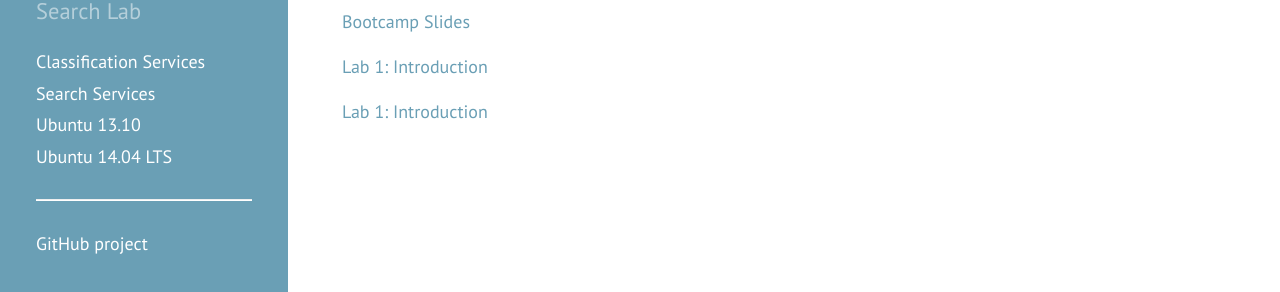
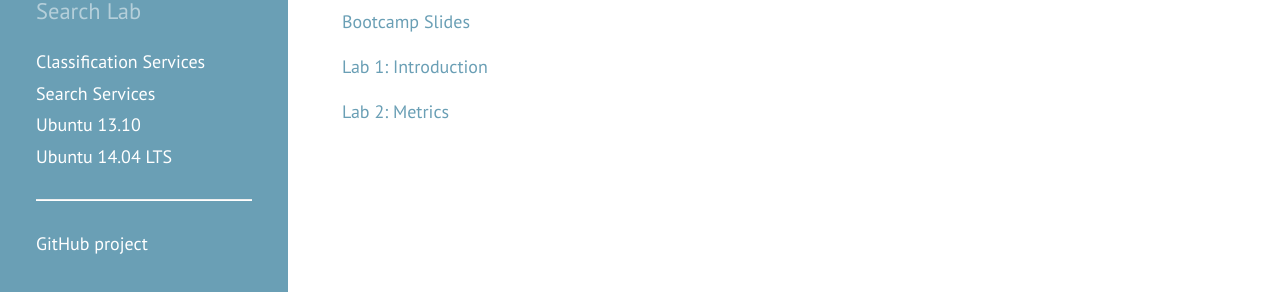
Before and after one commit to novasearch/wiki.novasearch.org, a Jekyll site: the page built from wiki/courses/Bootcamp.md, in a window 1280 px wide. Shown: the part 136-428 px from the top of the page. Built offline with Jekyll 4.4.1, drawn with Linux system fonts in a browser that asks for light colours.

Commit message:
Update Bootcamp.md

```diff
--- a/wiki/courses/Bootcamp.md
+++ b/wiki/courses/Bootcamp.md
@@ -3,8 +3,8 @@
 layout: wiki
 ---
 
-[Bootcamp Slides](/assets/files/CMU_Bootcamp/slides.ipynb)
+[Bootcamp Slides](/assets/files/CMU_Bootcamp/slides.pdf)
 
 [Lab 1: Introduction](/assets/files/CMU_Bootcamp/Intro.ipynb)
 
-[Lab 1: Introduction](/assets/files/CMU_Bootcamp/Metrics.ipynb)
+[Lab 2: Metrics](/assets/files/CMU_Bootcamp/Metrics.ipynb)
```
